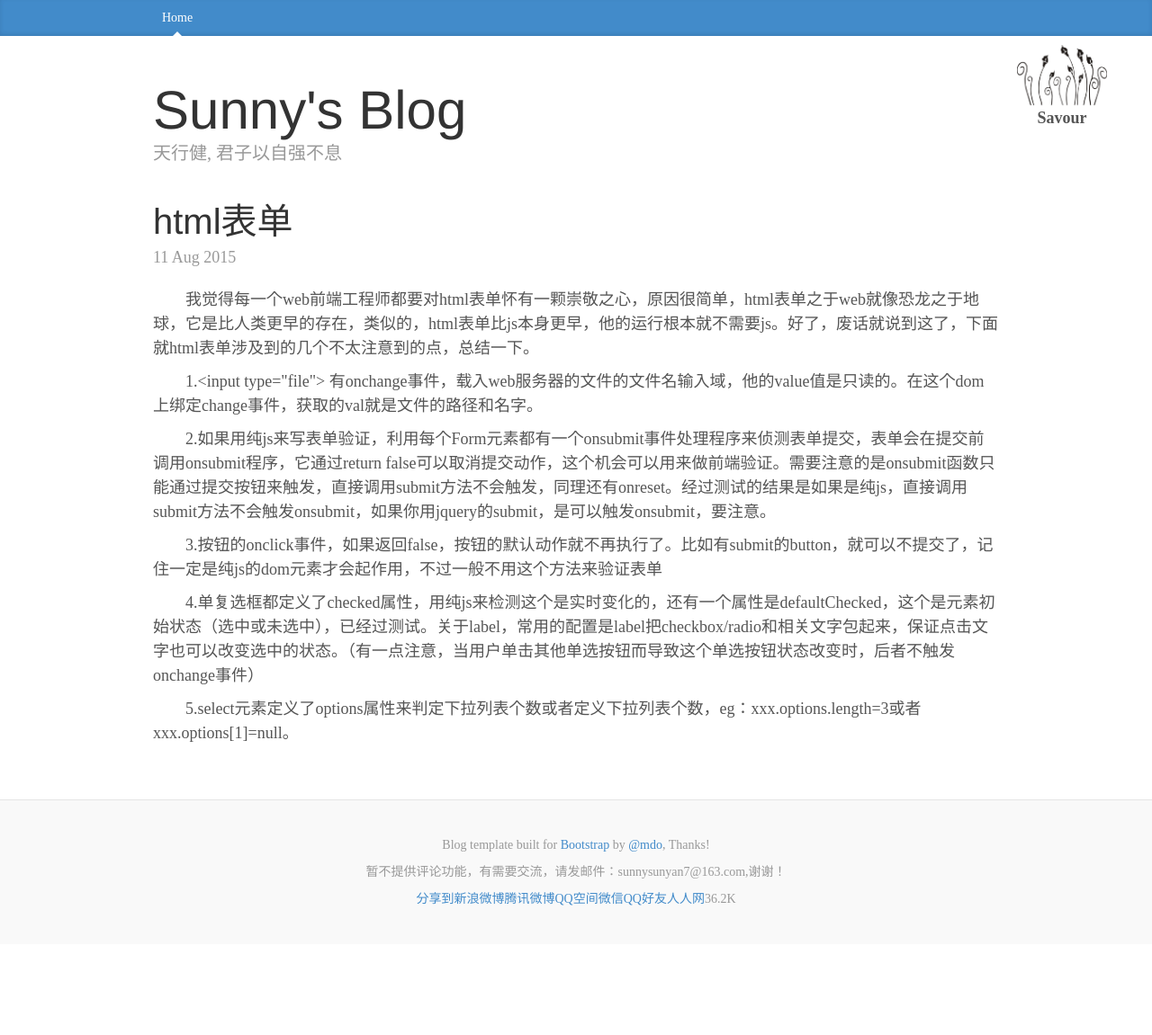
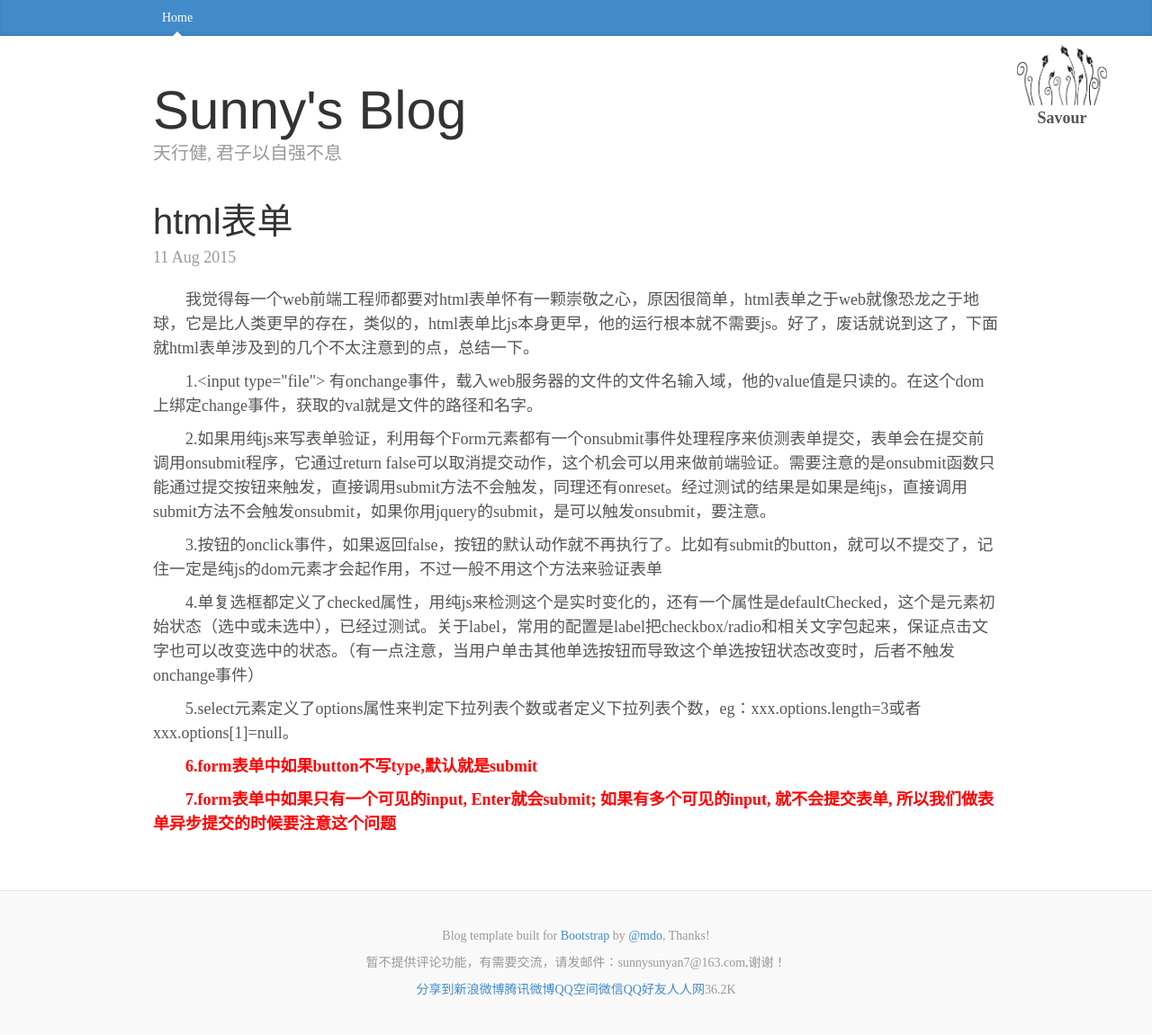
Before and after one commit to 777sunny777/sunnyblog, a Jekyll site: the page built from _posts/basic/2015-08-11-20.html, in a window 1280 px wide. Shown: the whole page at 90% size. Built offline with Jekyll 4.4.1, drawn with Linux system fonts in a browser that asks for light colours; nearby versions of some CDN libraries; library files that are not in the unit come from our copies; Markdown is read by kramdown in place of the engine named in the settings; before the commit the page ends 1050 px from its top, so only the background shows below that.

Commit message:
Update 2015-08-11-20.html

```diff
--- a/_posts/basic/2015-08-11-20.html
+++ b/_posts/basic/2015-08-11-20.html
@@ -15,6 +15,8 @@ category: basic
             <p class="my-p">3.按钮的onclick事件，如果返回false，按钮的默认动作就不再执行了。比如有submit的button，就可以不提交了，记住一定是纯js的dom元素才会起作用，不过一般不用这个方法来验证表单</p>
             <p class="my-p">4.单复选框都定义了checked属性，用纯js来检测这个是实时变化的，还有一个属性是defaultChecked，这个是元素初始状态（选中或未选中），已经过测试。关于label，常用的配置是label把checkbox/radio和相关文字包起来，保证点击文字也可以改变选中的状态。（有一点注意，当用户单击其他单选按钮而导致这个单选按钮状态改变时，后者不触发onchange事件）</p>
             <p class="my-p">5.select元素定义了options属性来判定下拉列表个数或者定义下拉列表个数，eg：xxx.options.length=3或者xxx.options[1]=null。</p>
+            <p class="my-p my-h">6.form表单中如果button不写type,默认就是submit</p>
+            <p class="my-p my-h">7.form表单中如果只有一个可见的input, Enter就会submit; 如果有多个可见的input, 就不会提交表单, 所以我们做表单异步提交的时候要注意这个问题</p>
 
         </div><!-- /.blog-main -->
     </div>
```
